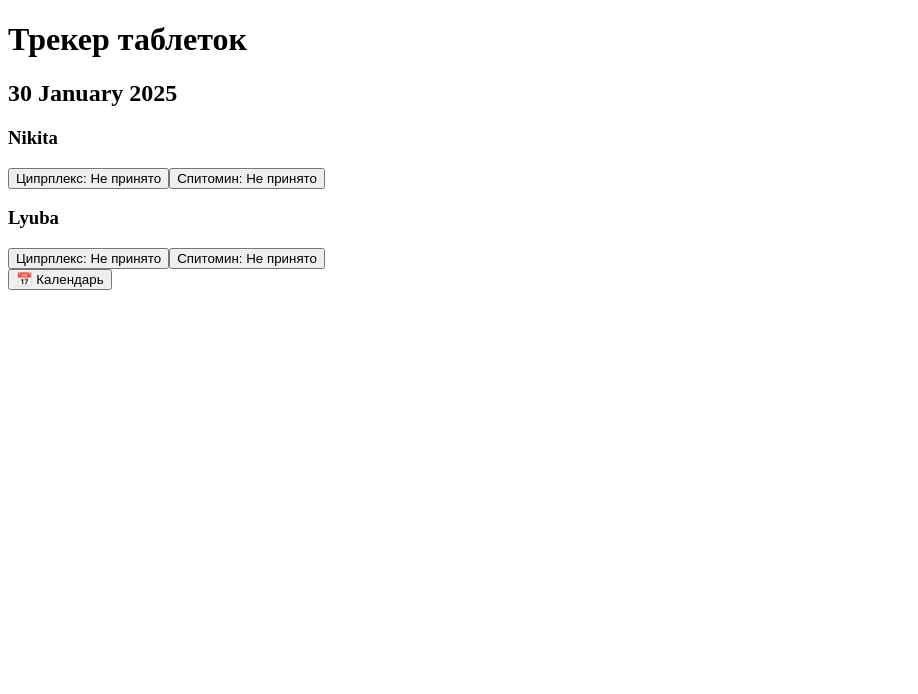
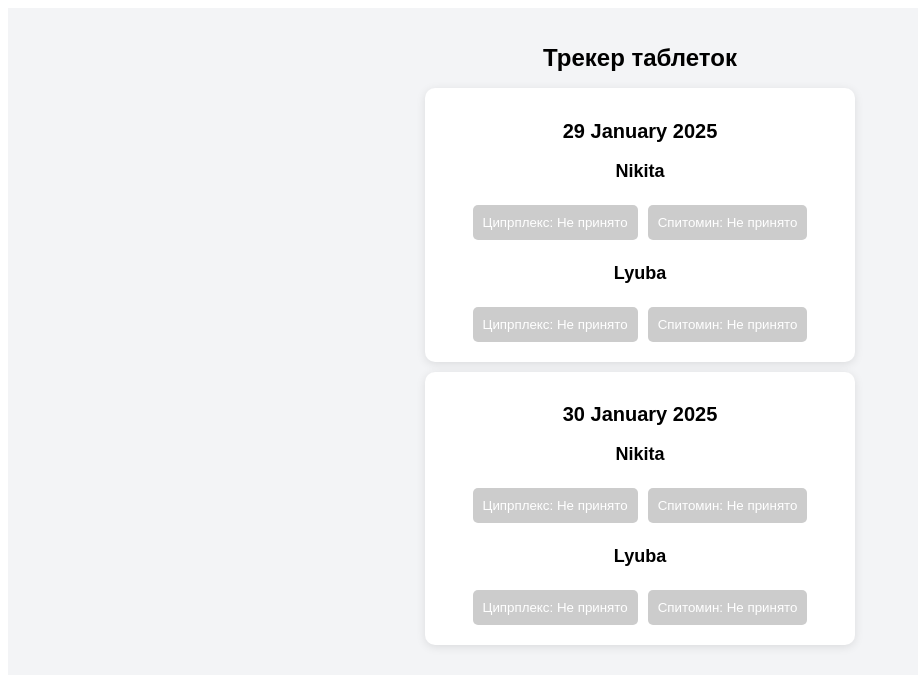
Before and after one commit to Discout/pill-tracker, a Next.js app: page / in a window 1280 px wide. Shown: the top 694 px of the page, without its empty margins (0-918 px from the left). Built offline with nearby package versions, Linux system fonts and the light colour scheme.

Commit message:
Update index.js

```diff
--- a/pages/index.js
+++ b/pages/index.js
@@ -1,18 +1,18 @@
 import { useState, useEffect } from "react";
-import { format, subDays } from "date-fns";
-import { motion } from "framer-motion";
-
-const defaultMedications = {
-  Nikita: ["Ципрплекс", "Спитомин"],
-  Lyuba: ["Ципрплекс", "Спитомин"],
-};
+import { format, subDays, isBefore } from "date-fns";
 
 export default function PillTracker() {
-  const [activeTab, setActiveTab] = useState("calendar");
   const [data, setData] = useState(null);
 
   useEffect(() => {
     const storedData = JSON.parse(localStorage.getItem("pill-tracker")) || generateInitialData();
+    const today = format(new Date(), "yyyy-MM-dd");
+
+    // Если сегодня ещё нет в списке, добавляем его
+    if (!storedData.days[today]) {
+      storedData.days[today] = { Nikita: {}, Lyuba: {} };
+    }
+
     setData(storedData);
   }, []);
 
@@ -24,7 +24,14 @@ export default function PillTracker() {
 
   function generateInitialData() {
     const today = format(new Date(), "yyyy-MM-dd");
-    return { days: { [today]: { Nikita: {}, Lyuba: {} } }, medications: { ...defaultMedications } };
+    const yesterday = format(subDays(new Date(), 1), "yyyy-MM-dd");
+    return {
+      days: {
+        [yesterday]: { Nikita: {}, Lyuba: {} },
+        [today]: { Nikita: {}, Lyuba: {} },
+      },
+      medications: { Nikita: ["Ципрплекс", "Спитомин"], Lyuba: ["Ципрплекс", "Спитомин"] },
+    };
   }
 
   function togglePill(day, user, pill) {
@@ -36,50 +43,40 @@ export default function PillTracker() {
     });
   }
 
-  function addMedication(user, name) {
-    if (!data.medications[user].includes(name)) {
-      setData((prev) => {
-        const today = format(new Date(), "yyyy-MM-dd");
-        return {
-          ...prev,
-          medications: { ...prev.medications, [user]: [...prev.medications[user], name] },
-          days: { ...prev.days, [today]: { ...prev.days[today], [user]: { ...prev.days[today][user], [name]: false } } },
-        };
-      });
-    }
-  }
-
-  if (!data) return <p>Загрузка...</p>;
+  if (!data) return <p style={{ textAlign: "center", fontSize: "20px" }}>Загрузка...</p>;
 
   return (
-    <div className="p-6 max-w-lg mx-auto space-y-6 bg-gray-100 min-h-screen rounded-xl shadow-xl flex flex-col">
-      <h1 className="text-2xl font-bold text-center">Трекер таблеток</h1>
-      <div className="flex-grow">
-        {activeTab === "calendar" && (
-          <div className="space-y-4">
-            {Object.entries(data.days || {}).map(([date, users], index) => (
-              <motion.div key={date} initial={{ opacity: 0, y: 20 }} animate={{ opacity: 1, y: 0 }} className="bg-white p-4 rounded-lg shadow-md">
-                <h2 className="text-xl font-bold mb-2 text-gray-700">{format(new Date(date), "dd MMMM yyyy")}</h2>
-                {Object.entries(users).map(([user, meds]) => (
-                  <div key={user} className="mb-4">
-                    <h3 className="text-lg font-semibold text-gray-600">{user}</h3>
-                    {data.medications[user].map((med) => (
-                      <button key={med} className={`block w-full p-3 my-1 rounded-xl transition-all ${meds[med] ? "bg-green-500 text-white" : "bg-gray-300 text-gray-700"}`} onClick={() => togglePill(date, user, med)}>
-                        {med}: {meds[med] ? "Принято" : "Не принято"}
-                      </button>
-                    ))}
-                  </div>
+    <div style={{ fontFamily: "Arial, sans-serif", backgroundColor: "#f3f4f6", padding: "20px", textAlign: "center" }}>
+      <h1 style={{ fontSize: "24px", fontWeight: "bold" }}>Трекер таблеток</h1>
+      {Object.entries(data.days)
+        .sort(([a], [b]) => (isBefore(new Date(a), new Date(b)) ? -1 : 1)) // Сортировка по дате
+        .map(([date, users]) => (
+          <div key={date} style={{ background: "white", padding: "15px", margin: "10px auto", maxWidth: "400px", borderRadius: "10px", boxShadow: "0 2px 10px rgba(0, 0, 0, 0.1)" }}>
+            <h2 style={{ fontSize: "20px", marginBottom: "10px" }}>{format(new Date(date), "dd MMMM yyyy")}</h2>
+            {Object.entries(users).map(([user, meds]) => (
+              <div key={user}>
+                <h3 style={{ fontSize: "18px", fontWeight: "bold" }}>{user}</h3>
+                {data.medications[user].map((med) => (
+                  <button
+                    key={med}
+                    onClick={() => togglePill(date, user, med)}
+                    style={{
+                      backgroundColor: meds[med] ? "#28a745" : "#ccc",
+                      color: "white",
+                      padding: "10px",
+                      borderRadius: "5px",
+                      margin: "5px",
+                      cursor: "pointer",
+                      border: "none",
+                    }}
+                  >
+                    {med}: {meds[med] ? "Принято" : "Не принято"}
+                  </button>
                 ))}
-              </motion.div>
+              </div>
             ))}
           </div>
-        )}
-      </div>
-      <div className="fixed bottom-0 left-0 w-full bg-white shadow-md flex justify-around p-3 border-t">
-        <button className={`flex-1 text-center text-lg font-semibold transition-all ${activeTab === "calendar" ? "text-blue-500" : "text-gray-400"}`} onClick={() => setActiveTab("calendar")}>
-          📅 Календарь
-        </button>
-      </div>
+        ))}
     </div>
   );
 }
```
